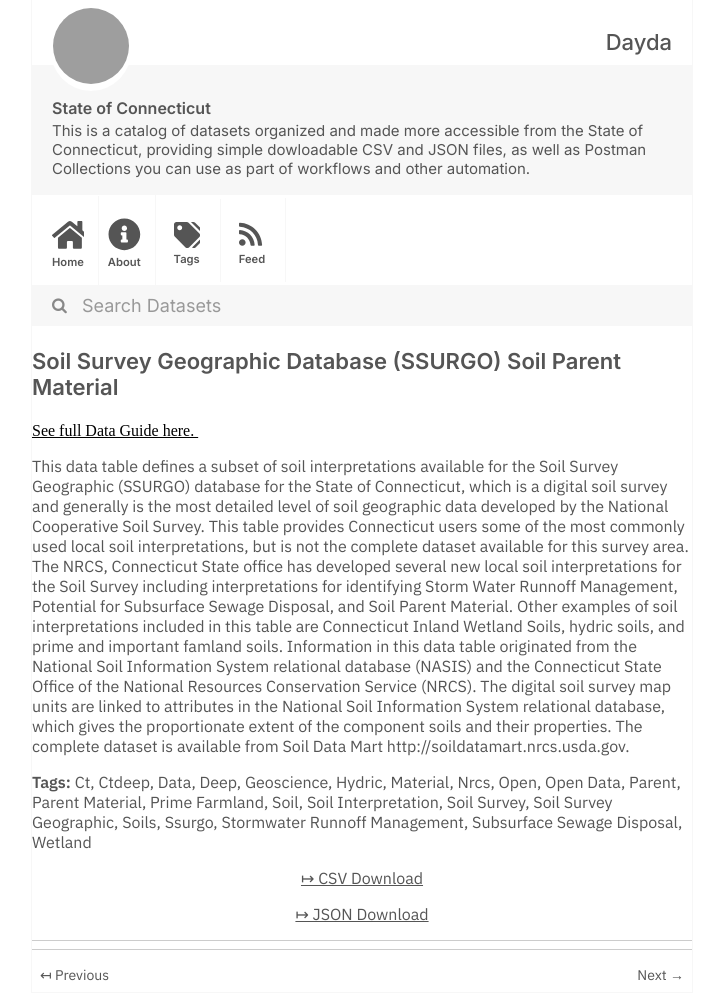
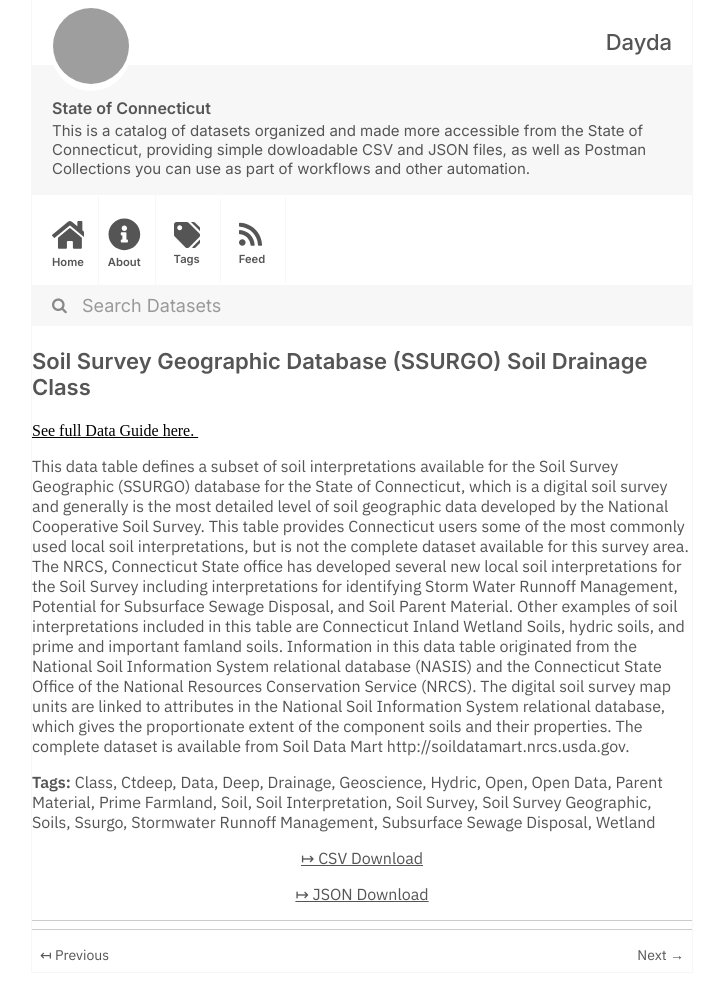
Before and after one commit to dayda-entities/state-of-connecticut, a Jekyll site: the page built from _posts/2020-12-04-soil-survey-geographic-databas.md, in a window 1280 px wide, cut to the strip 0-993 px from the top of the page. Shown: the whole strip, without its empty margins (278-996 px from the left). Built offline with Jekyll 4.4.1, drawn with Linux system fonts in a browser that asks for light colours; grey boxes are pictures that could not be loaded.

Commit message:
Publish Data

```diff
--- a/_posts/2020-12-04-soil-survey-geographic-databas.md
+++ b/_posts/2020-12-04-soil-survey-geographic-databas.md
@@ -1,21 +1,19 @@
 ---
-title: Soil Survey Geographic Database (SSURGO) Soil Parent Material
-created: '2020-12-04T18:58:31.868875'
-modified: '2020-12-04T18:58:31.868881'
+title: Soil Survey Geographic Database (SSURGO) Soil Drainage Class
+created: '2020-12-04T18:56:03.098985'
+modified: '2020-12-04T18:56:03.098992'
 state: active
 type: dataset
 tags:
-  - Ct
+  - Class
   - Ctdeep
   - Data
   - Deep
+  - Drainage
   - Geoscience
   - Hydric
-  - Material
-  - Nrcs
   - Open
   - Open Data
-  - Parent
   - Parent Material
   - Prime Farmland
   - Soil
@@ -30,10 +28,10 @@ tags:
 groups:
   - Local Government
 csv_url: >-
-  https://ct-deep-gis-open-data-website-ctdeep.hub.arcgis.com/datasets/33216b2080ba40efb121c08f0b8fbf2c_0.csv?outSR=%7B%22latestWkid%22%3A2234%2C%22wkid%22%3A102656%7D
+  https://ct-deep-gis-open-data-website-ctdeep.hub.arcgis.com/datasets/43ecf9d77dc5426cbf680b4b47589fe3_0.csv?outSR=%7B%22latestWkid%22%3A2234%2C%22wkid%22%3A102656%7D
 json_url: >-
-  https://services1.arcgis.com/FjPcSmEFuDYlIdKC/arcgis/rest/services/Soil_Parent_Material_SSURGO/FeatureServer/0
+  https://services1.arcgis.com/FjPcSmEFuDYlIdKC/arcgis/rest/services/Soil_Drainage_Class_SSURGO/FeatureServer/0
 layout: post
 
 ---
-<div><a href='https://cteco.uconn.edu/guides/Soils_Flooding.htm' rel='nofollow ugc' target='_blank'>See full Data Guide here. </a><br /></div>This data table defines a subset of soil interpretations available for the Soil Survey Geographic (SSURGO) database for the State of Connecticut, which is a digital soil survey and generally is the most detailed level of soil geographic data developed by the National Cooperative Soil Survey. This table provides Connecticut users some of the most commonly used local soil interpretations, but is not the complete dataset available for this survey area. The NRCS, Connecticut State office has developed several new local soil interpretations for the Soil Survey including interpretations for identifying Storm Water Runnoff Management, Potential for Subsurface Sewage Disposal, and Soil Parent Material. Other examples of soil interpretations included in this table are Connecticut Inland Wetland Soils, hydric soils, and prime and important famland soils. Information in this data table originated from the National Soil Information System relational database (NASIS) and the Connecticut State Office of the National Resources Conservation Service (NRCS). The digital soil survey map units are linked to attributes in the National Soil Information System relational database, which gives the proportionate extent of the component soils and their properties. The complete dataset is available from Soil Data Mart http://soildatamart.nrcs.usda.gov.
+<div><a href='https://cteco.uconn.edu/guides/Soils_Drainage.htm' rel='nofollow ugc' target='_blank'>See full Data Guide here. </a><br /></div>This data table defines a subset of soil interpretations available for the Soil Survey Geographic (SSURGO) database for the State of Connecticut, which is a digital soil survey and generally is the most detailed level of soil geographic data developed by the National Cooperative Soil Survey. This table provides Connecticut users some of the most commonly used local soil interpretations, but is not the complete dataset available for this survey area. The NRCS, Connecticut State office has developed several new local soil interpretations for the Soil Survey including interpretations for identifying Storm Water Runnoff Management, Potential for Subsurface Sewage Disposal, and Soil Parent Material. Other examples of soil interpretations included in this table are Connecticut Inland Wetland Soils, hydric soils, and prime and important famland soils. Information in this data table originated from the National Soil Information System relational database (NASIS) and the Connecticut State Office of the National Resources Conservation Service (NRCS). The digital soil survey map units are linked to attributes in the National Soil Information System relational database, which gives the proportionate extent of the component soils and their properties. The complete dataset is available from Soil Data Mart http://soildatamart.nrcs.usda.gov.
```
